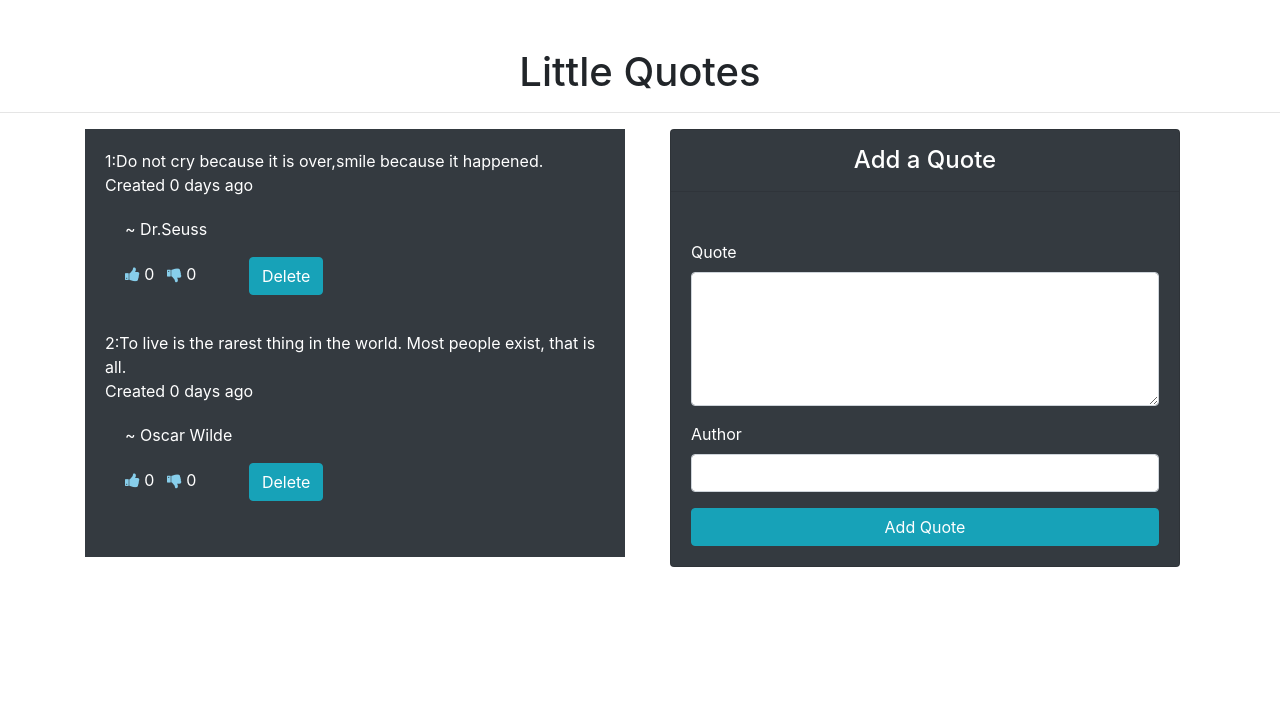
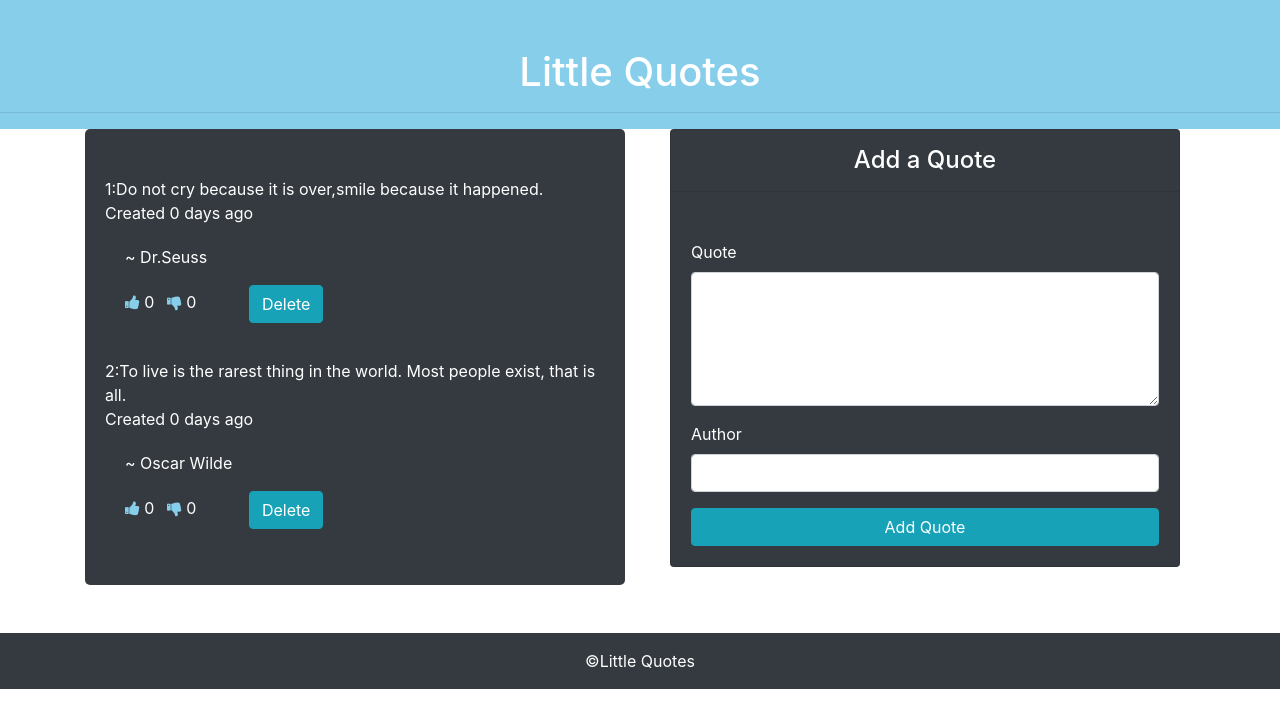
Before and after one commit to IreneMercy/Quotes, an Angular app: page / in a window 1280 px wide. Shown: the top 728 px of the page. Built offline with nearby package versions, Linux system fonts and the light colour scheme.

Commit message:
add footer

```diff
--- a/src/app/app.component.html
+++ b/src/app/app.component.html
@@ -11,6 +11,12 @@
       <hr>
       <app-quotes></app-quotes>
     </div>
-
+    <footer class="container-fluid pt-5">
+      <div class="row">
+        <div class="col-md-12 text-center bg-dark pt-3 text-white">
+          <p>&copy;Little Quotes</p>
+        </div>
+      </div>
+    </footer>
   </body>
 </html>
--- a/src/app/quotes/quotes.component.html
+++ b/src/app/quotes/quotes.component.html
@@ -9,7 +9,7 @@
     <div class="container">
       <div class="row">
         <div class="col-md-6">
-           <div class="card-body bg-dark text-white">
+           <div class="card-body bg-dark text-white pt-5 card-quotes">
              <p *ngFor='let quote of quotes; let i=index' >
                 {{quote.id}}:{{quote.quote}}
                 <br>
--- a/src/styles.css
+++ b/src/styles.css
@@ -4,3 +4,13 @@
 .thumbsdown{
   color: skyblue;
 }
+/* .container{
+  background-color: black;
+} */
+.card-quotes{
+  border-radius: 5px;
+}
+.quotes{
+  background-color:skyblue;
+  color: white;
+}
```
